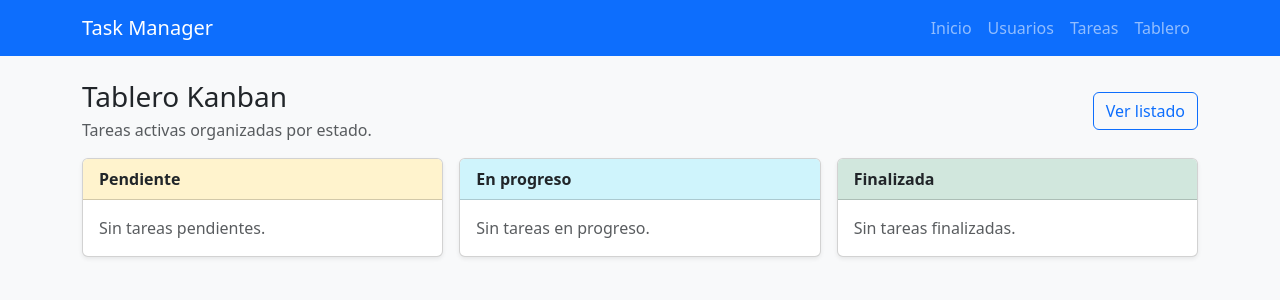
After one commit to AntKevLazArt96/taskmanager, a Flask app: page /tasks/board in a window 1280 px wide. The commit adds this page. Shown: the top 300 px of the page. Run offline with Flask 3, Linux system fonts and the light colour scheme.

Commit message:
add task board feature with task status management and overdue indication

```diff
--- a/app/models/task.py
+++ b/app/models/task.py
@@ -14,7 +14,7 @@ class TaskStatus(str, Enum):
         return [
             (cls.PENDING.value, "Pendiente"),
             (cls.IN_PROGRESS.value, "En progreso"),
-            (cls.DONE.value, "Completada"),
+            (cls.DONE.value, "Finalizada"),
         ]
 
     @classmethod
@@ -33,6 +33,7 @@ class Task(db.Model):
     user_id = db.Column(db.Integer, db.ForeignKey("users.id"), nullable=False)
     start_date = db.Column(db.Date, nullable=False)
     end_date = db.Column(db.Date, nullable=False)
+    delivery_date = db.Column(db.DateTime, nullable=True)
     is_active = db.Column(db.Boolean, nullable=False, default=True)
     created_at = db.Column(db.DateTime, nullable=False, default=datetime.utcnow)
     updated_at = db.Column(db.DateTime, nullable=False, default=datetime.utcnow, onupdate=datetime.utcnow)
--- a/app/routes/tasks.py
+++ b/app/routes/tasks.py
@@ -3,10 +3,12 @@ from flask import Blueprint, flash, redirect, render_template, request, url_for
 from app.forms import TaskForm
 from app.models import TaskStatus
 from app.services.task_service import (
+    change_task_status,
     count_active_users,
     create_task,
     get_active_users,
     get_task_or_404,
+    is_task_overdue,
     list_tasks,
     set_task_active,
     update_task,
@@ -31,6 +33,24 @@ def index():
         tasks=tasks,
         active_filter=active_filter,
         status_labels=dict(TaskStatus.choices()),
+    )
+
+
+@tasks_bp.route("/board")
+def board():
+    tasks = list_tasks(active=True)
+
+    pending_tasks = [task for task in tasks if task.status == TaskStatus.PENDING]
+    in_progress_tasks = [task for task in tasks if task.status == TaskStatus.IN_PROGRESS]
+    done_tasks = [task for task in tasks if task.status == TaskStatus.DONE]
+
+    return render_template(
+        "tasks/board.html",
+        pending_tasks=pending_tasks,
+        in_progress_tasks=in_progress_tasks,
+        done_tasks=done_tasks,
+        status_labels=dict(TaskStatus.choices()),
+        is_task_overdue=is_task_overdue,
     )
 
 
@@ -110,6 +130,20 @@ def edit(task_id):
     )
 
 
+@tasks_bp.route("/<int:task_id>/status", methods=["POST"])
+def status(task_id):
+    task = get_task_or_404(task_id)
+    new_status = request.form.get("status", "").strip()
+
+    try:
+        change_task_status(task, new_status)
+        flash("Estado de tarea actualizado correctamente.", "success")
+    except ValueError as exc:
+        flash(str(exc), "danger")
+
+    return redirect(url_for("tasks.board"))
+
+
 @tasks_bp.route("/<int:task_id>/deactivate", methods=["POST"])
 def deactivate(task_id):
     task = get_task_or_404(task_id)
--- a/app/services/task_service.py
+++ b/app/services/task_service.py
@@ -1,4 +1,4 @@
-from datetime import datetime as dt
+from datetime import datetime as dt, date
 
 from sqlalchemy import select
 
@@ -7,20 +7,17 @@ from app.models import Task, TaskStatus, User
 
 
 def count_active_users():
-    """Verifica si existe al menos un usuario activo."""
     stmt = select(db.func.count(User.id)).where(User.is_active.is_(True))
     count = db.session.scalar(stmt)
     return count or 0
 
 
 def get_active_users():
-    """Obtiene todos los usuarios activos."""
     stmt = select(User).where(User.is_active.is_(True)).order_by(User.name.asc())
     return db.session.scalars(stmt).all()
 
 
 def list_tasks(active=None):
-    """Lista tareas con filtro opcional de actividad."""
     stmt = select(Task).order_by(Task.created_at.desc())
     if active is True:
         stmt = stmt.where(Task.is_active.is_(True))
@@ -31,7 +28,6 @@ def list_tasks(active=None):
 
 
 def get_task_or_404(task_id):
-    """Obtiene una tarea por ID o lanza 404."""
     task = db.session.get(Task, task_id)
     if task is None:
         from flask import abort
@@ -40,10 +36,6 @@ def get_task_or_404(task_id):
 
 
 def validate_task_data(title, user_id, start_date, end_date):
-    """
-    Valida los datos de una tarea.
-    Lanza ValueError si hay inconsistencias.
-    """
     if not title or not title.strip():
         raise ValueError("El título es obligatorio.")
 
@@ -70,7 +62,6 @@ def validate_task_data(title, user_id, start_date, end_date):
 
 
 def create_task(title, description, user_id, start_date, end_date):
-    """Crea una nueva tarea con validación."""
     start_date, end_date = validate_task_data(title, user_id, start_date, end_date)
 
     task = Task(
@@ -80,6 +71,7 @@ def create_task(title, description, user_id, start_date, end_date):
         start_date=start_date,
         end_date=end_date,
         status=TaskStatus.PENDING,
+        delivery_date=None,
         is_active=True,
     )
     db.session.add(task)
@@ -88,7 +80,6 @@ def create_task(title, description, user_id, start_date, end_date):
 
 
 def update_task(task, title, description, user_id, start_date, end_date):
-    """Actualiza una tarea existente con validación."""
     start_date, end_date = validate_task_data(title, user_id, start_date, end_date)
 
     task.title = title.strip()
@@ -101,7 +92,31 @@ def update_task(task, title, description, user_id, start_date, end_date):
 
 
 def set_task_active(task, active):
-    """Desactiva o activa una tarea."""
     task.is_active = active
     db.session.commit()
     return task
+
+
+def validate_task_status(status_value):
+    if status_value not in {item.value for item in TaskStatus}:
+        raise ValueError("Estado de tarea no válido.")
+
+
+def change_task_status(task, status_value):
+    validate_task_status(status_value)
+
+    new_status = TaskStatus(status_value)
+    task.status = new_status
+
+    if new_status == TaskStatus.DONE:
+        if task.delivery_date is None:
+            task.delivery_date = dt.utcnow()
+    else:
+        task.delivery_date = None
+
+    db.session.commit()
+    return task
+
+
+def is_task_overdue(task):
+    return task.is_active and task.status != TaskStatus.DONE and task.end_date < date.today()
--- a/app/templates/base.html
+++ b/app/templates/base.html
@@ -12,10 +12,11 @@
       <div class="container">
         <a class="navbar-brand" href="{{ url_for('main.home') }}">Task Manager</a>
         <div class="navbar-nav">
-          <a class="nav-link" href="{{ url_for('main.home') }}">Inicio</a>
-          <a class="nav-link" href="{{ url_for('users.index') }}">Usuarios</a>
-          <a class="nav-link" href="{{ url_for('tasks.index') }}">Tareas</a>
-        </div>
+  <a class="nav-link" href="{{ url_for('main.home') }}">Inicio</a>
+  <a class="nav-link" href="{{ url_for('users.index') }}">Usuarios</a>
+  <a class="nav-link" href="{{ url_for('tasks.index') }}">Tareas</a>
+  <a class="nav-link" href="{{ url_for('tasks.board') }}">Tablero</a>
+</div>
       </div>
     </nav>
 
--- /dev/null
+++ b/app/templates/tasks/board.html
@@ -0,0 +1,60 @@
+{% extends "base.html" %}
+
+{% block title %}Tablero Kanban - Task Manager{% endblock %}
+
+{% block content %}
+<div class="d-flex justify-content-between align-items-center mb-3">
+  <div>
+    <h1 class="h3 mb-1">Tablero Kanban</h1>
+    <p class="text-muted mb-0">Tareas activas organizadas por estado.</p>
+  </div>
+  <a class="btn btn-outline-primary" href="{{ url_for('tasks.index') }}">Ver listado</a>
+</div>
+
+<div class="row g-3">
+  <div class="col-lg-4">
+    <div class="card h-100 shadow-sm">
+      <div class="card-header bg-warning-subtle">
+        <strong>Pendiente</strong>
+      </div>
+      <div class="card-body">
+        {% for task in pending_tasks %}
+          {% include "tasks/_card.html" %}
+        {% else %}
+          <p class="text-muted mb-0">Sin tareas pendientes.</p>
+        {% endfor %}
+      </div>
+    </div>
+  </div>
+
+  <div class="col-lg-4">
+    <div class="card h-100 shadow-sm">
+      <div class="card-header bg-info-subtle">
+        <strong>En progreso</strong>
+      </div>
+      <div class="card-body">
+        {% for task in in_progress_tasks %}
+          {% include "tasks/_card.html" %}
+        {% else %}
+          <p class="text-muted mb-0">Sin tareas en progreso.</p>
+        {% endfor %}
+      </div>
+    </div>
+  </div>
+
+  <div class="col-lg-4">
+    <div class="card h-100 shadow-sm">
+      <div class="card-header bg-success-subtle">
+        <strong>Finalizada</strong>
+      </div>
+      <div class="card-body">
+        {% for task in done_tasks %}
+          {% include "tasks/_card.html" %}
+        {% else %}
+          <p class="text-muted mb-0">Sin tareas finalizadas.</p>
+        {% endfor %}
+      </div>
+    </div>
+  </div>
+</div>
+{% endblock %}
--- a/app/templates/tasks/list.html
+++ b/app/templates/tasks/list.html
@@ -9,6 +9,7 @@
     <p class="text-muted mb-0">Gestión de tareas con filtro de actividad.</p>
   </div>
   <a class="btn btn-primary" href="{{ url_for('tasks.create') }}">Crear tarea</a>
+  <a class="btn btn-outline-primary" href="{{ url_for('tasks.board') }}">Ver tablero</a>
 </div>
 
 <div class="btn-group mb-3" role="group" aria-label="Filtro de tareas">
```
Also changed, not shown: app/templates/tasks/_card.html (added, +57 -0 lines).
